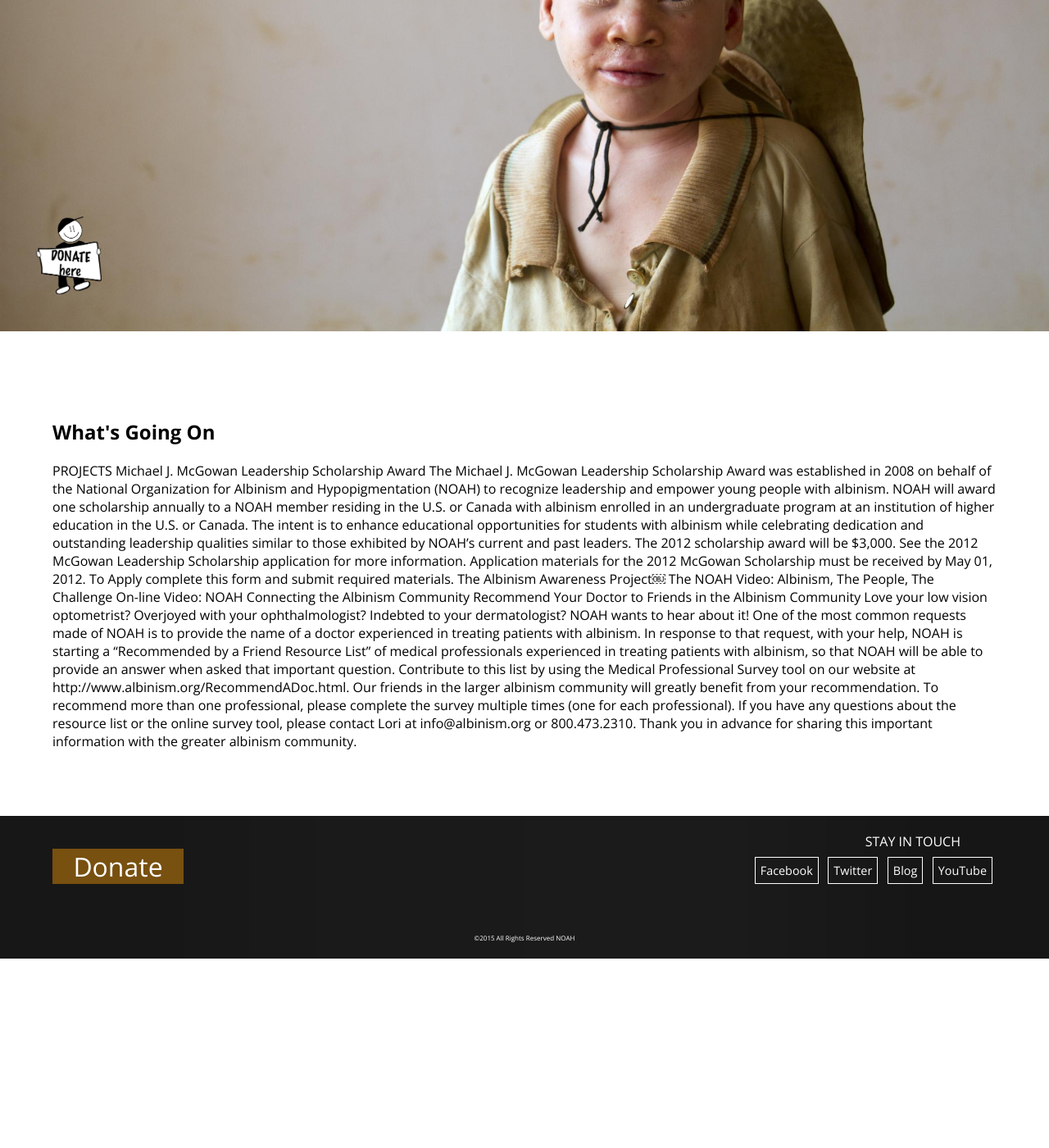
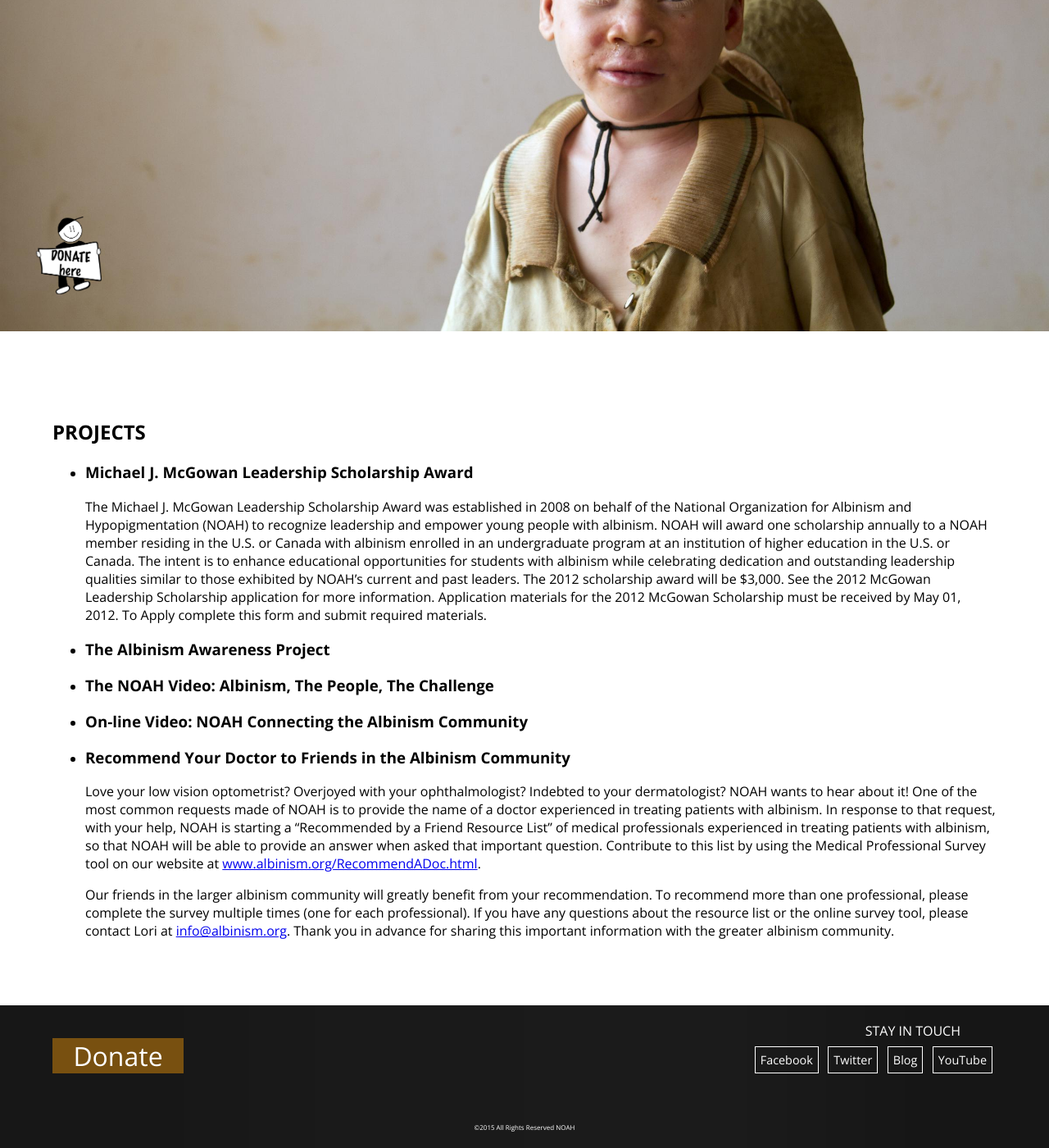
Before and after one commit to lorefranko/noah-albinism, a Jekyll site: the page built from whats-going-on.html, in a window 1280 px wide and 1400 px high, scrolled down 446 px. Shown: the whole window at 82% size. Built offline with Jekyll 4.4.1, drawn with Linux system fonts in a browser that asks for light colours; nearby versions of some CDN libraries; Markdown is read by kramdown in place of the engine named in the settings; before the commit the page ends 1615 px from its top, so only the background shows below that.

```diff
--- a/whats-going-on.html
+++ b/whats-going-on.html
@@ -1,19 +1,19 @@
 ---
 layout: default
 ---
-  <h1>What's Going On</h1>
-<p>PROJECTS
-
-		Michael J. McGowan Leadership Scholarship Award
-The Michael J. McGowan Leadership Scholarship Award was established in 2008 on behalf of the National Organization for Albinism and Hypopigmentation (NOAH) to recognize leadership and empower young people with albinism. NOAH will award one scholarship annually to a NOAH member residing in the U.S. or Canada with albinism enrolled in an undergraduate program at an institution of higher education in the U.S. or Canada. The intent is to enhance educational opportunities for students with albinism while celebrating dedication and outstanding leadership qualities similar to those exhibited by NOAH’s current and past leaders. The 2012 scholarship award will be $3,000.
-See the 2012 McGowan Leadership Scholarship application for more information. Application materials for the 2012 McGowan Scholarship must be received by May 01, 2012. To Apply complete this form and submit required materials.
-The Albinism Awareness Project￼
-The NOAH Video: Albinism, The People, The Challenge
-On-line Video: NOAH Connecting the Albinism Community
-Recommend Your Doctor to Friends in the Albinism Community
-Love your low vision optometrist? Overjoyed with your ophthalmologist? Indebted to your dermatologist? NOAH wants to hear about it!
-One of the most common requests made of NOAH is to provide the name of a doctor experienced in treating patients with albinism. In response to that request, with your help, NOAH is starting a “Recommended by a Friend Resource List” of medical professionals experienced in treating patients with albinism, so that NOAH will be able to provide an answer when asked that important question.
-Contribute to this list by using the Medical Professional Survey tool on our website at http://www.albinism.org/RecommendADoc.html. Our friends in the larger albinism community will greatly benefit from your recommendation. To recommend more than one professional, please complete the survey multiple times (one for each professional).
-If you have any questions about the resource list or the online survey tool, please contact Lori at info@albinism.org or 800.473.2310.
-Thank you in advance for sharing this important information with the greater albinism community.
-</p>
+	<h1>PROJECTS</h1>
+		<ul>
+			<li><h3>Michael J. McGowan Leadership Scholarship Award</h3></li>
+				<p>The Michael J. McGowan Leadership Scholarship Award was established in 2008 on behalf of the National Organization for Albinism and Hypopigmentation (NOAH) to recognize leadership and empower young people with albinism. NOAH will award one scholarship annually to a NOAH member residing in the U.S. or Canada with albinism enrolled in an undergraduate program at an institution of higher education in the U.S. or Canada. The intent is to enhance educational opportunities for students with albinism while celebrating dedication and outstanding leadership qualities similar to those exhibited by NOAH’s current and past leaders. The 2012 scholarship award will be $3,000.
+				See the 2012 McGowan Leadership Scholarship application for more information. Application materials for the 2012 McGowan Scholarship must be received by May 01, 2012. To Apply complete this form and submit required materials.
+				</p>
+			<li><h3>The Albinism Awareness Project</h3></li>
+			<li><h3>The NOAH Video: Albinism, The People, The Challenge</h3></li>
+			<li><h3>On-line Video: NOAH Connecting the Albinism Community</h3></li>
+			<li><h3>Recommend Your Doctor to Friends in the Albinism Community</h3></li>
+				<p>Love your low vision optometrist? Overjoyed with your ophthalmologist? Indebted to your dermatologist? NOAH wants to hear about it!
+				One of the most common requests made of NOAH is to provide the name of a doctor experienced in treating patients with albinism. In response to that request, with your help, NOAH is starting a “Recommended by a Friend Resource List” of medical professionals experienced in treating patients with albinism, so that NOAH will be able to provide an answer when asked that important question.
+				Contribute to this list by using the Medical Professional Survey tool on our website at <a href="http://www.albinism.org/RecommendADoc.html">www.albinism.org/RecommendADoc.html</a>.</p>
+				<p>Our friends in the larger albinism community will greatly benefit from your recommendation. To recommend more than one professional, please complete the survey multiple times (one for each professional).
+				If you have any questions about the resource list or the online survey tool, please contact Lori at <a href="mailto:info@albinism.org" itempromp="email">info@albinism.org</a>.
+				Thank you in advance for sharing this important information with the greater albinism community.</p>
```
